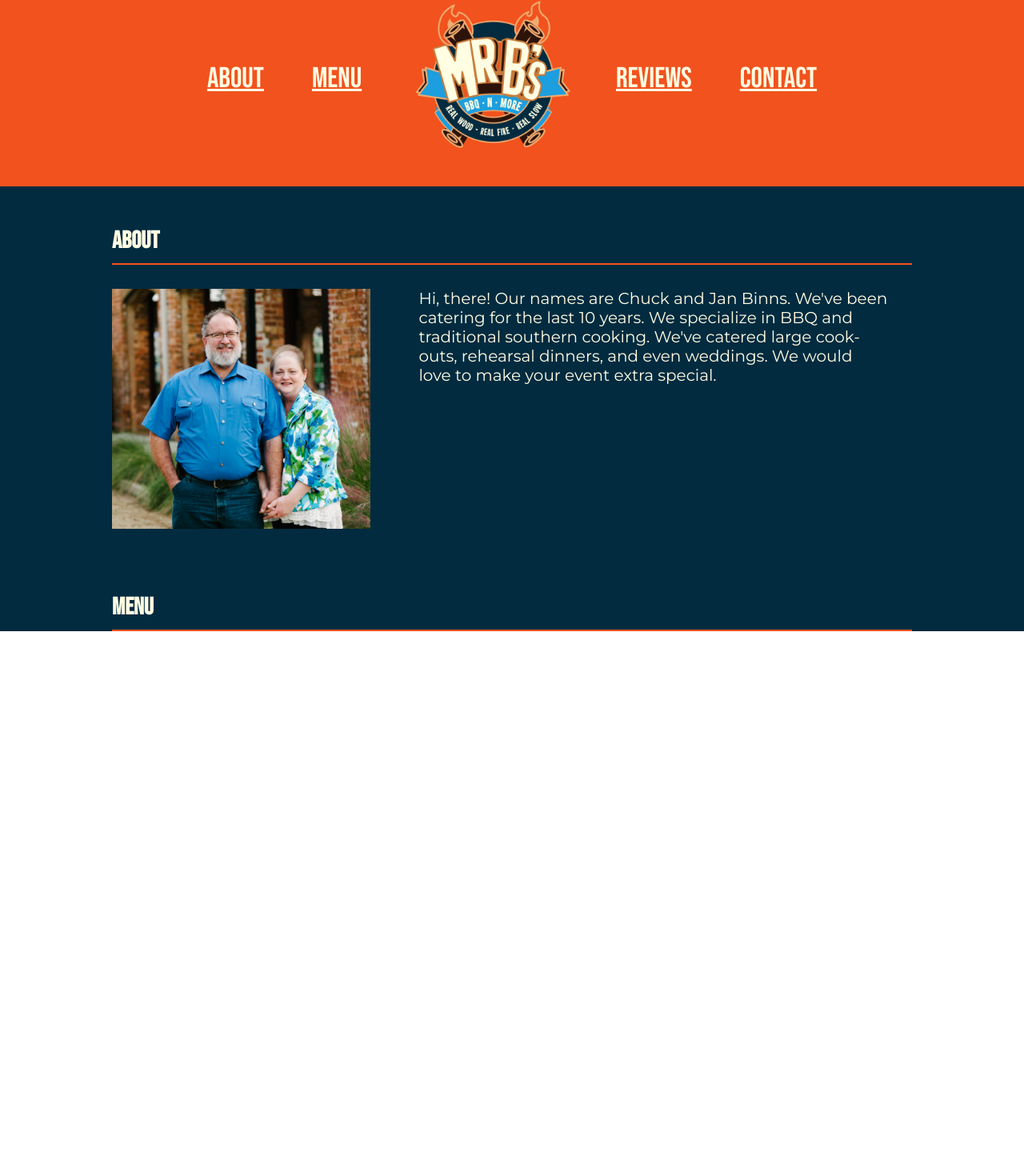
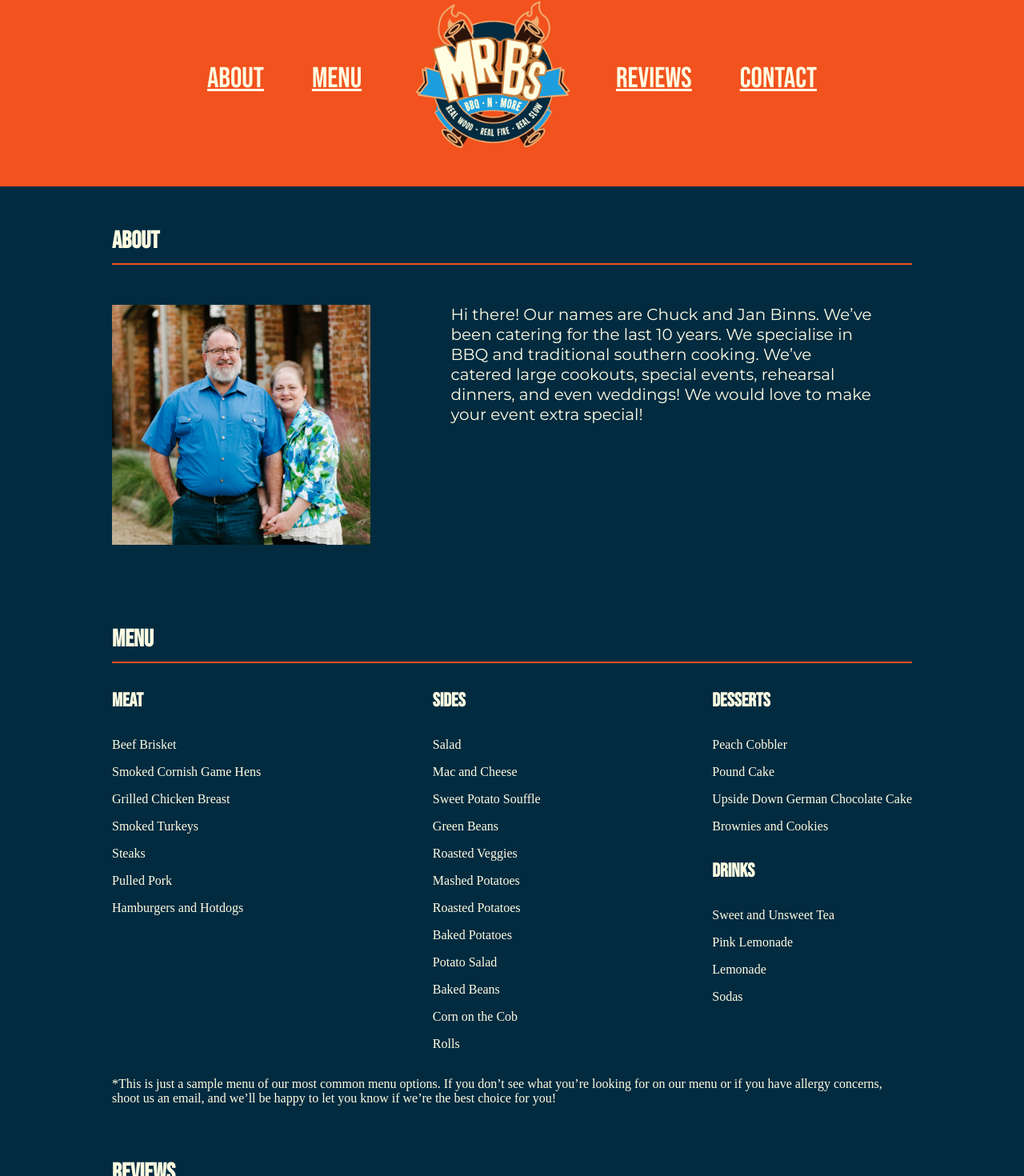
Before and after one commit to danaeharris/mr-b-bbq, a Next.js app: page / in a window 1280 px wide. Shown: the part 37-1507 px from the top of the page at 80% size. Before the commit the page ends 826 px from the top, so only its background shows below. Built offline with nearby package versions, Linux system fonts and the light colour scheme.

Commit message:
Adding the Menu section.

```diff
--- a/pages/index.js
+++ b/pages/index.js
@@ -29,7 +29,7 @@ export default function Home() {
       <main>
         <div className="container">
           <div>
-            <h4 className="small-heading">ABOUT</h4>
+            <h3 className="small-heading">ABOUT</h3>
             <div className="divider"></div>
             <div style={{ display: "flex" }}>
               <img
@@ -37,25 +37,124 @@ export default function Home() {
                 style={{
                   height: 300,
                   width: "auto",
-                  paddingTop: 30,
-                  paddingBottom: 30,
+                  paddingTop: 50,
+                  paddingBottom: 50,
                   paddingLeft: 0,
-                  paddingRight: 30,
+                  paddingRight: 50,
                 }}
               ></img>
-              <p style={{ padding: 30, margin: 0 }}>
-                Hi, there! Our names are Chuck and Jan Binns. We've been
-                catering for the last 10 years. We specialize in BBQ and
-                traditional southern cooking. We've catered large cook-outs,
-                rehearsal dinners, and even weddings. We would love to make your
-                event extra special.
+              <p className="copy">
+                Hi there! Our names are Chuck and Jan Binns. We’ve been catering
+                for the last 10 years. We specialise in BBQ and traditional
+                southern cooking. We’ve catered large cookouts, special events,
+                rehearsal dinners, and even weddings! We would love to make your
+                event extra special!
               </p>
             </div>
           </div>
-          <div>
-            <h4 className="small-heading">MENU</h4>
-            <div className="divider"></div>
+          <h3 className="small-heading">MENU</h3>
+          <div className="divider"></div>
+          <div style={{ display: "flex", justifyContent: "space-between" }}>
+            <div className="column-one">
+              <h4>Meat</h4>
+              <div>
+                <p className="menu">Beef Brisket</p>
+              </div>
+              <div>
+                <p className="menu">Smoked Cornish Game Hens</p>
+              </div>
+              <div>
+                <p className="menu">Grilled Chicken Breast</p>
+              </div>
+              <div>
+                <p className="menu">Smoked Turkeys</p>
+              </div>
+              <div>
+                <p className="menu">Steaks</p>
+              </div>
+              <div>
+                <p className="menu">Pulled Pork</p>
+              </div>
+              <div>
+                <p className="menu">Hamburgers and Hotdogs</p>
+              </div>
+            </div>
+            <div className="column-2">
+              <h4>Sides</h4>
+              <div>
+                <p className="menu">Salad</p>
+              </div>
+              <div>
+                <p className="menu">Mac and Cheese</p>
+              </div>
+              <div>
+                <p className="menu">Sweet Potato Souffle</p>
+              </div>
+              <div>
+                <p className="menu">Green Beans</p>
+              </div>
+              <div>
+                <p className="menu">Roasted Veggies</p>
+              </div>
+              <div>
+                <p className="menu">Mashed Potatoes</p>
+              </div>
+              <div>
+                <p className="menu">Roasted Potatoes</p>
+              </div>
+              <div>
+                <p className="menu">Baked Potatoes</p>
+              </div>
+              <div>
+                <p className="menu">Potato Salad</p>
+              </div>
+              <div>
+                <p className="menu">Baked Beans</p>
+              </div>
+              <div>
+                <p className="menu">Corn on the Cob</p>
+              </div>
+              <div>
+                <p className="menu">Rolls</p>
+              </div>
+            </div>
+            <div className="column-3">
+              <h4>Desserts</h4>
+              <div>
+                <p className="menu">Peach Cobbler</p>
+              </div>
+              <div>
+                <p className="menu">Pound Cake</p>
+              </div>
+              <div>
+                <p className="menu">Upside Down German Chocolate Cake</p>
+              </div>
+              <div>
+                <p className="menu">Brownies and Cookies</p>
+              </div>
+              <h4>Drinks</h4>
+              <div>
+                <p className="menu">Sweet and Unsweet Tea</p>
+              </div>
+              <div>
+                <p className="menu">Pink Lemonade</p>
+              </div>
+              <div>
+                <p className="menu">Lemonade</p>
+              </div>
+              <div>
+                <p className="menu">Sodas</p>
+              </div>
+            </div>
           </div>
+          <p>
+            *This is just a sample menu of our most common menu options. If you
+            don’t see what you’re looking for on our menu or if you have allergy
+            concerns, shoot us an email, and we’ll be happy to let you know if
+            we’re the best choice for you!
+          </p>
+          <h3 className="small-heading">Reviews</h3>
+          <div className="divider"></div>
         </div>
       </main>
 
@@ -75,11 +174,18 @@ export default function Home() {
           color: #fffde2;
           padding: 30px;
         }
-        h4 {
+        h3 {
           font-family: "Bebas Neue", cursive;
           font-size: 30px;
         }
-        p {
+        h4 {
+          font-family: "Bebas Neue", cursive;
+          font-size: 24px;
+        }
+        .copy {
+          padding: 50px;
+          margin: 0;
+          line-height: 1.25;
           font-family: "Montserrat", sans-serif;
           font-size: 20px;
         }
@@ -92,6 +198,7 @@ export default function Home() {
           margin: 0 auto;
           background-color: #022b40;
           color: #fffde2;
+          padding-bottom: 30px;
         }
         .container {
           margin: 0 auto;
```
